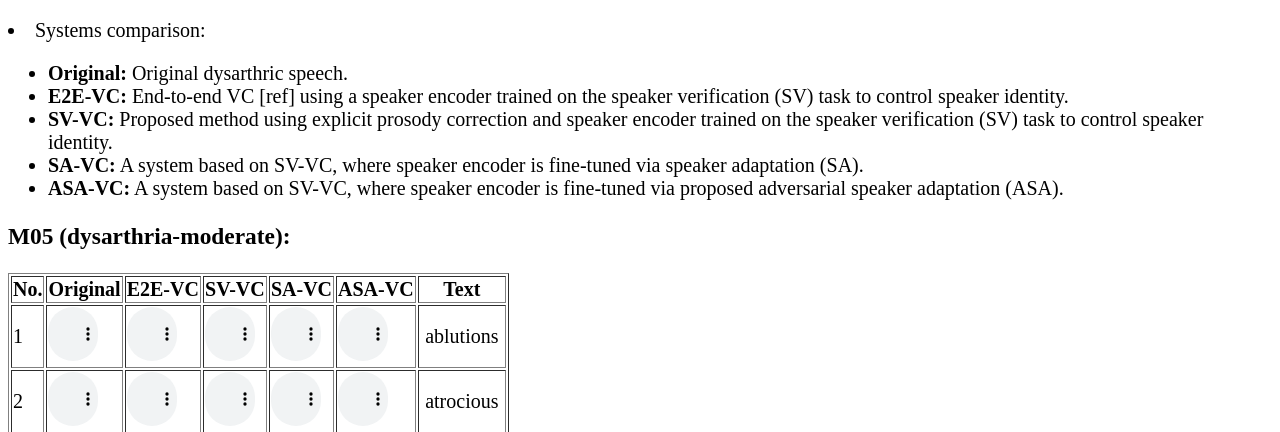
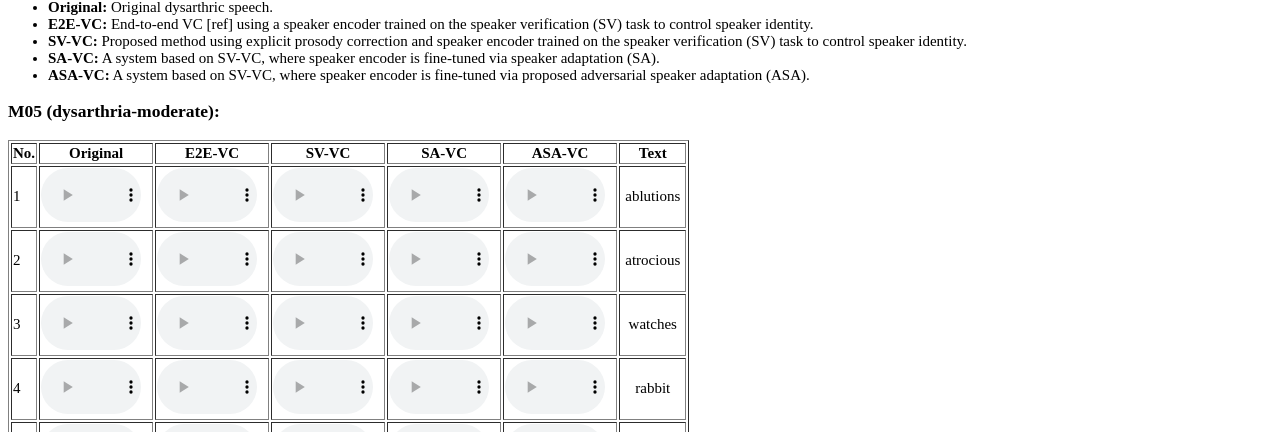
Before and after one commit to Wendison/ASA-DSR-demo, a plain HTML site: page index.html in a window 1280 px wide. Shown: the part 348-780 px from the top of the page. Drawn offline with Linux system fonts and the light colour scheme.

Commit message:
Update index.html

```diff
--- a/index.html
+++ b/index.html
@@ -6,10 +6,10 @@
   <title>Dysarthric speech reconstruction</title>
   <style>
 body {
-  font-size: 20px;
+  font-size: 15px;
 }
 audio {
-  width: 50px;
+  width: 100px;
   margin-right: 10px;
 }
 
```
